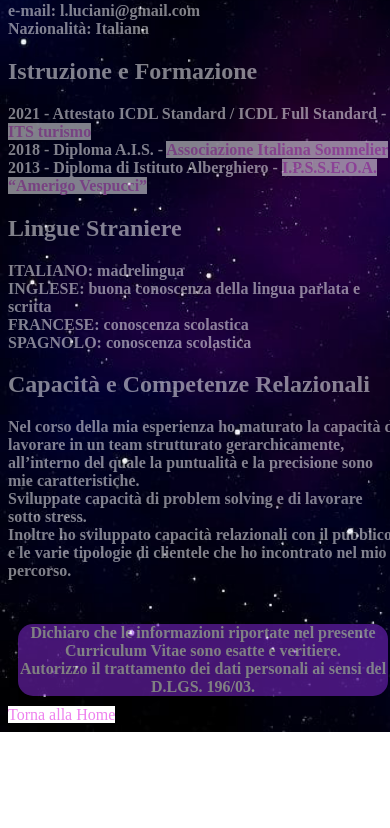
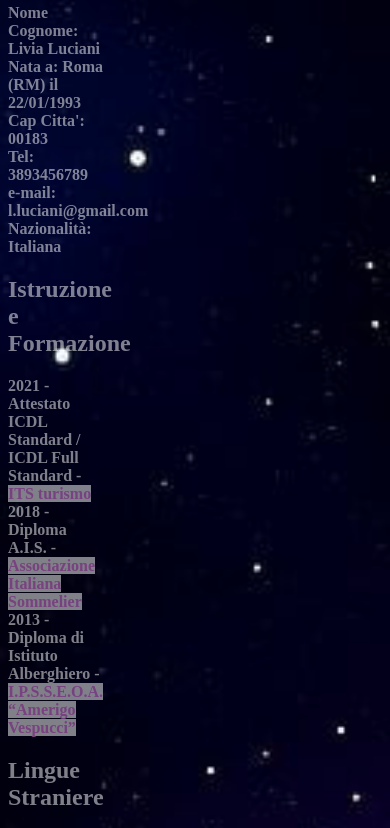
Before and after one commit to LiviaL22/progettoS2I, a plain HTML site: page CV.html in a window 390 px wide. Shown: the part 150-978 px from the top of the page. Before the commit the page ends 882 px from the top, so only its background shows below. Drawn offline with Linux system fonts and the light colour scheme.

Commit message:
modifiche altezza

```diff
--- a/ASSETS/style.css
+++ b/ASSETS/style.css
@@ -1,6 +1,14 @@
 body{
    background-image: url(paesaggio.jpg);
     background-size: cover;
+    background-repeat: no-repeat;
+}
+
+@media only screen and (max-width: 850px) {
+    /* For mobile phones: */
+    [class*="background-"] {
+      width: 100px;
+    }
 }
 
   /* contancts page*/
@@ -16,20 +24,6 @@ body{
     background-image: url(cucina.jpg);
     background-size: cover;
  }
-
-@media only screen and (max-width: 850px) {
-    /* For mobile phones: */
-    [class*="background-"] {
-      width: 100%;
-    }
-  }
-
-  @media only screen and (max-width: 850px) {
-    /* For mobile phones: */
-    [class*="body"] {
-      width: 100%;
-    }
-  }
 
 
  /*menu*/
```
